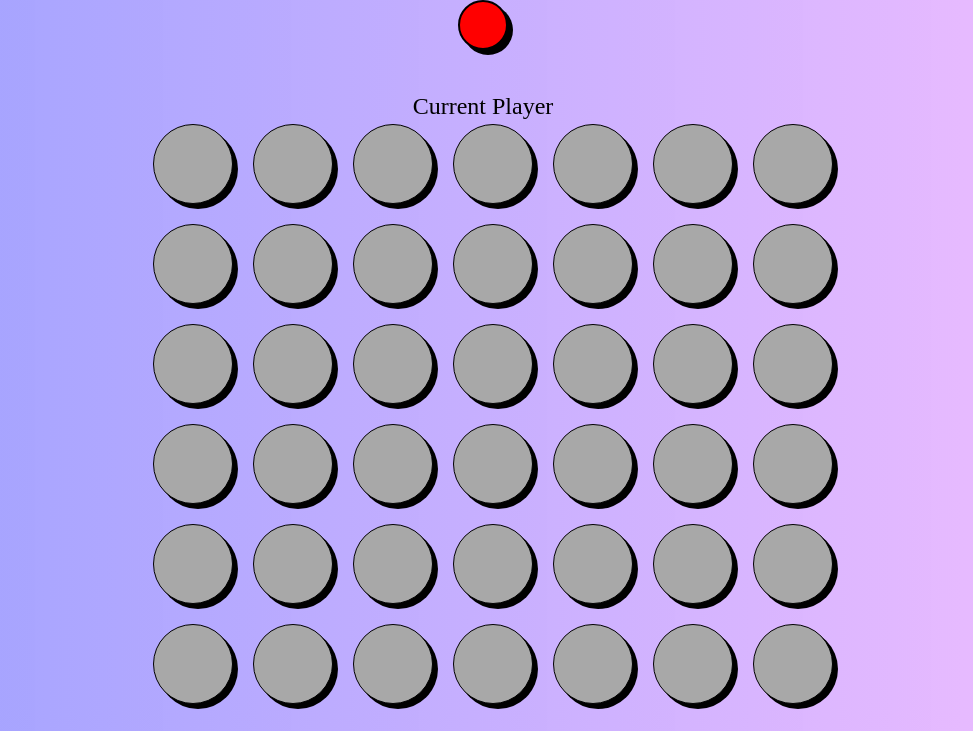
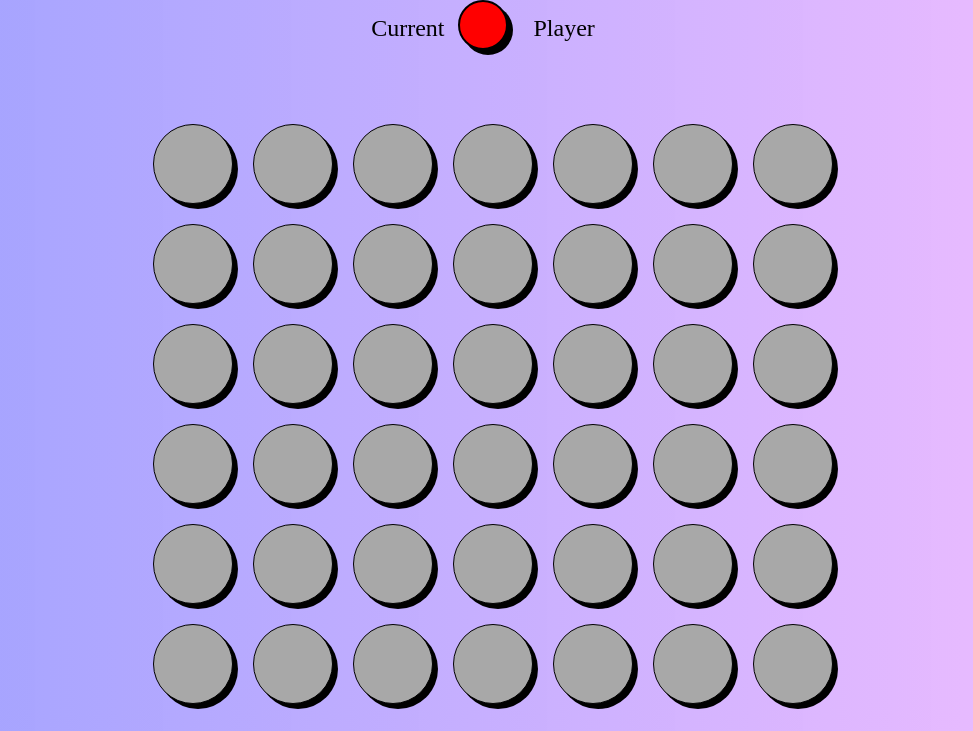
Before and after one commit to eddieaviles357/connect-four, a plain HTML site: page index.html in a window 1280 px wide. Shown: the part 69-800 px from the top of the page, without its empty margins (157-1130 px from the left). Drawn offline with Linux system fonts and the light colour scheme.

Commit message:
modifed current player styles

```diff
--- a/styles.css
+++ b/styles.css
@@ -128,8 +128,9 @@ body {
     height: auto;
     font-size: 24px;
     position: absolute;
-    top: 175px;
+    top: 97px;
     left: 50%;
+    word-spacing: 83px;
     transform: translate(-50%, -50%);
 
     z-index: 0;
```
